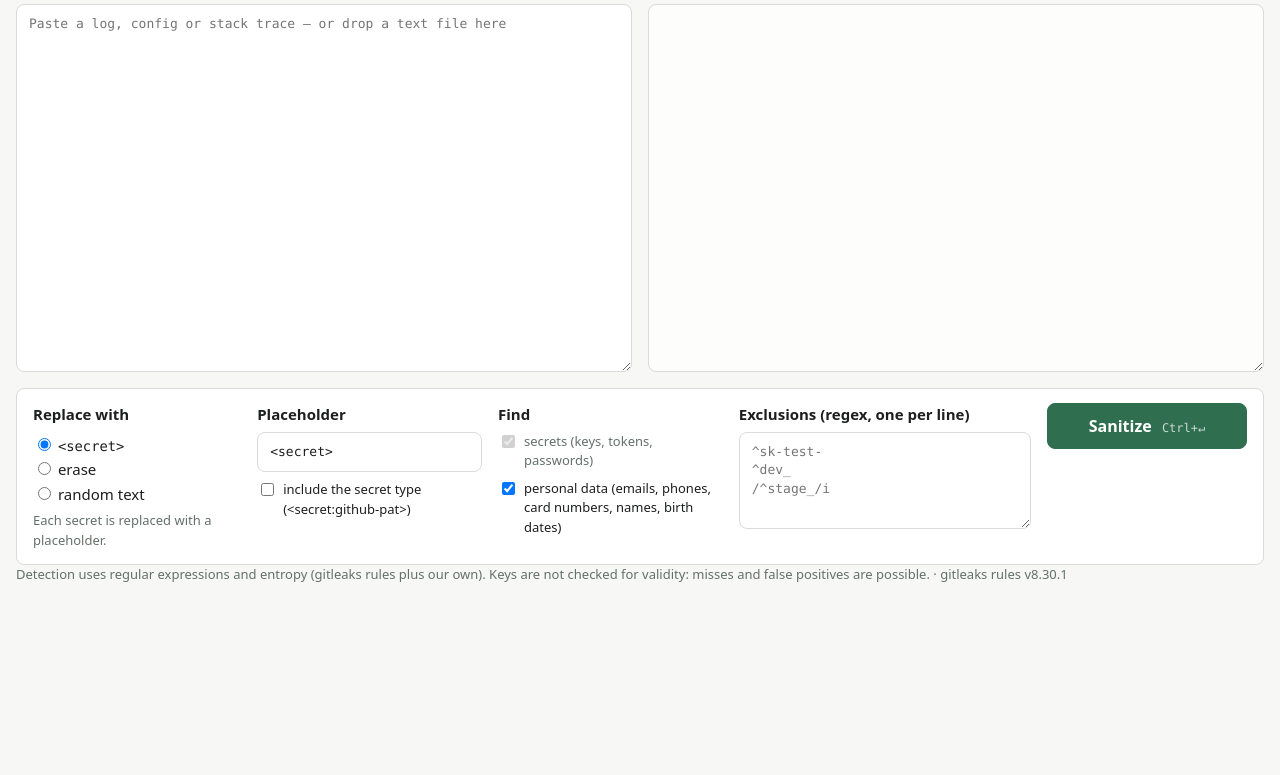
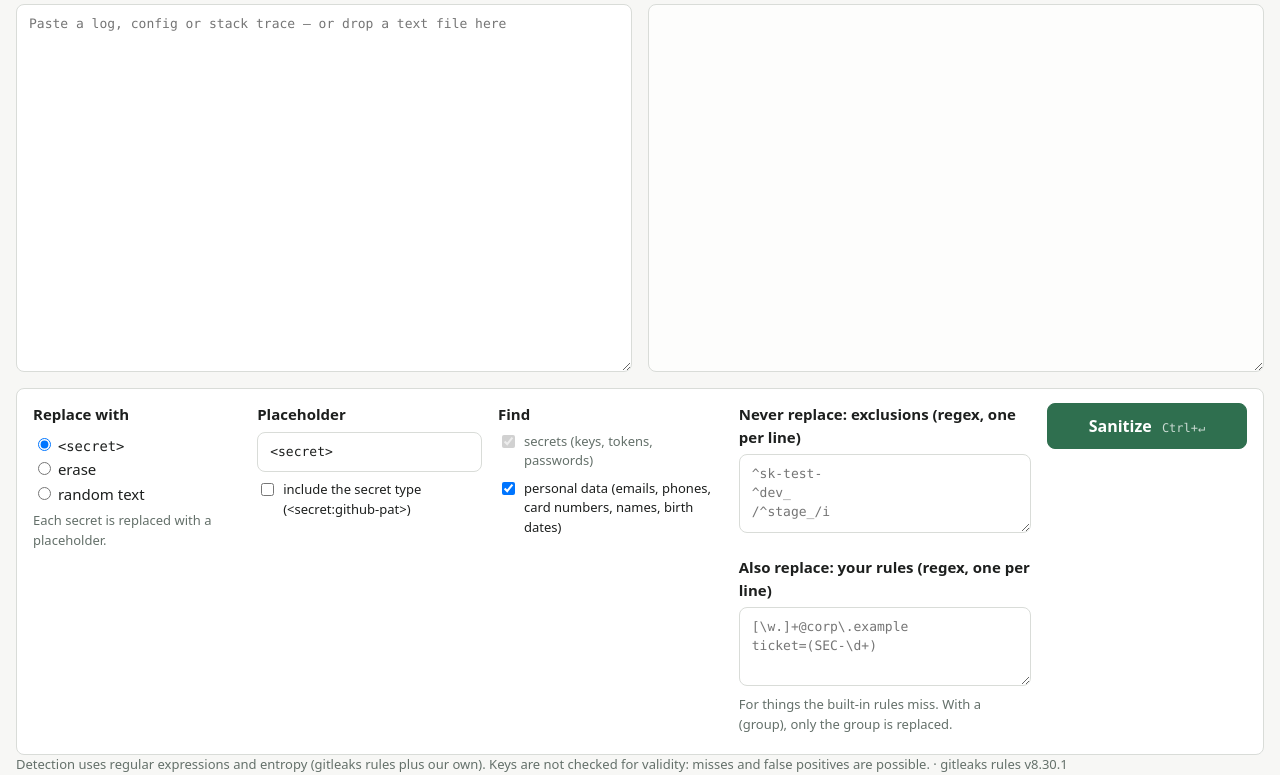
Before and after one commit to apxangels/sanitar, a website built with Vite: page apps/web/index.html in a window 1280 px wide. Shown: the part 93-868 px from the top of the page. Before the commit the page ends 800 px from the top, so only its background shows below. Built offline with nearby package versions, Linux system fonts and the light colour scheme.

Commit message:
add features

```diff
--- a/apps/web/index.html
+++ b/apps/web/index.html
@@ -58,11 +58,20 @@
           <label class="check"><input type="checkbox" id="pii" /> <span data-i18n="detectPii"></span></label>
         </fieldset>
 
-        <fieldset class="exclusions">
-          <legend><label for="exclusions" data-i18n="exclusionsLabel"></label></legend>
-          <textarea id="exclusions" rows="4" wrap="off" spellcheck="false" data-i18n-placeholder="exclusionsPlaceholder"></textarea>
-          <ul class="errors small" id="exclusion-errors"></ul>
-        </fieldset>
+        <div class="rules">
+          <fieldset class="exclusions">
+            <legend><label for="exclusions" data-i18n="exclusionsLabel"></label></legend>
+            <textarea id="exclusions" rows="3" wrap="off" spellcheck="false" data-i18n-placeholder="exclusionsPlaceholder"></textarea>
+            <ul class="errors small" id="exclusion-errors"></ul>
+          </fieldset>
+
+          <fieldset class="extra-rules">
+            <legend><label for="extra-rules" data-i18n="extraRulesLabel"></label></legend>
+            <textarea id="extra-rules" rows="3" wrap="off" spellcheck="false" data-i18n-placeholder="extraRulesPlaceholder" aria-describedby="extra-rules-hint"></textarea>
+            <p class="muted small hint" id="extra-rules-hint" data-i18n="extraRulesHint"></p>
+            <ul class="errors small" id="extra-rule-errors"></ul>
+          </fieldset>
+        </div>
 
         <div class="run">
           <button type="button" id="run" class="primary"><span data-i18n="run"></span> <kbd id="shortcut"></kbd></button>
--- a/apps/web/src/i18n/en.ts
+++ b/apps/web/src/i18n/en.ts
@@ -21,8 +21,11 @@ export const en = {
   detectLabel: "Find",
   detectSecrets: "secrets (keys, tokens, passwords)",
   detectPii: "personal data (emails, phones, card numbers, names, birth dates)",
-  exclusionsLabel: "Exclusions (regex, one per line)",
+  exclusionsLabel: "Never replace: exclusions (regex, one per line)",
   exclusionsPlaceholder: "^sk-test-\n^dev_\n/^stage_/i",
+  extraRulesLabel: "Also replace: your rules (regex, one per line)",
+  extraRulesPlaceholder: "[\\w.]+@corp\\.example\nticket=(SEC-\\d+)",
+  extraRulesHint: "For things the built-in rules miss. With a (group), only the group is replaced.",
   exclusionError: (line: number, message: string) => `Line ${line}: ${message}`,
   run: "Sanitize",
   counter: (found: number, replaced: number, excluded: number) =>
--- a/apps/web/src/main.ts
+++ b/apps/web/src/main.ts
@@ -1,6 +1,7 @@
 import "./style.css";
 import {
   compileExclusions,
+  compileUserRules,
   GITLEAKS_VERSION,
   MAX_INPUT_BYTES,
   sanitize,
@@ -33,6 +34,8 @@ const withType = $<HTMLInputElement>("with-type");
 const piiToggle = $<HTMLInputElement>("pii");
 const exclusions = $<HTMLTextAreaElement>("exclusions");
 const exclusionErrors = $<HTMLUListElement>("exclusion-errors");
+const extraRules = $<HTMLTextAreaElement>("extra-rules");
+const extraRuleErrors = $<HTMLUListElement>("extra-rule-errors");
 const runBtn = $<HTMLButtonElement>("run");
 const counter = $<HTMLParagraphElement>("counter");
 const runError = $<HTMLParagraphElement>("run-error");
@@ -57,6 +60,7 @@ function readSettings(): Settings {
     placeholder: placeholderInput.value,
     placeholderWithType: withType.checked,
     exclusions: exclusions.value,
+    extraRules: extraRules.value,
     pii: piiToggle.checked,
   };
 }
@@ -66,9 +70,11 @@ function renderSettings(): void {
   placeholderInput.value = settings.placeholder;
   withType.checked = settings.placeholderWithType;
   exclusions.value = settings.exclusions;
+  extraRules.value = settings.extraRules;
   piiToggle.checked = settings.pii;
   updateModeUi();
   validateExclusions();
+  validateExtraRules();
 }
 
 function updateModeUi(): void {
@@ -94,23 +100,43 @@ exclusions.addEventListener("input", () => {
   onSettingsChange();
   validateExclusions();
 });
+extraRules.addEventListener("input", () => {
+  onSettingsChange();
+  validateExtraRules();
+});
 
 function exclusionLines(): string[] {
   return exclusions.value.split("\n");
 }
 
-/** Shows invalid exclusion regexes as you type. */
-function validateExclusions(): void {
-  const { errors } = compileExclusions(exclusionLines());
-  exclusionErrors.replaceChildren(
+function extraRuleLines(): string[] {
+  return extraRules.value.split("\n");
+}
+
+function showPatternErrors(
+  field: HTMLTextAreaElement,
+  list: HTMLUListElement,
+  errors: readonly { line: number; message: string }[],
+): void {
+  list.replaceChildren(
     ...errors.map((e) => {
       const li = document.createElement("li");
       li.textContent = t.exclusionError(e.line, e.message);
       return li;
     }),
   );
-  exclusions.classList.toggle("invalid", errors.length > 0);
-  exclusions.setAttribute("aria-invalid", String(errors.length > 0));
+  field.classList.toggle("invalid", errors.length > 0);
+  field.setAttribute("aria-invalid", String(errors.length > 0));
+}
+
+/** Shows invalid exclusion regexes as you type. */
+function validateExclusions(): void {
+  showPatternErrors(exclusions, exclusionErrors, compileExclusions(exclusionLines()).errors);
+}
+
+/** Same for user rules, compiled by core exactly as sanitize() will. */
+function validateExtraRules(): void {
+  showPatternErrors(extraRules, extraRuleErrors, compileUserRules(extraRuleLines()).errors);
 }
 
 // ---------------------------------------------------------------- processing
@@ -161,6 +187,7 @@ function run(): void {
       placeholder: s.placeholder,
       placeholderWithType: s.placeholderWithType,
       exclusions: exclusionLines(),
+      extraRules: extraRuleLines(),
       pii: s.pii,
     });
   } catch {
--- a/apps/web/src/settings.ts
+++ b/apps/web/src/settings.ts
@@ -9,6 +9,8 @@ export interface Settings {
   placeholder: string;
   placeholderWithType: boolean;
   exclusions: string;
+  /** user rules: extra regexes to replace, one per line (core extraRules) */
+  extraRules: string;
   /** also find personal data (emails, phones, cards, names) */
   pii: boolean;
 }
@@ -20,6 +22,7 @@ export const defaults: Settings = {
   placeholder: "<secret>",
   placeholderWithType: false,
   exclusions: "",
+  extraRules: "",
   pii: true,
 };
 
@@ -33,6 +36,7 @@ export function loadSettings(): Settings {
       placeholder: typeof v.placeholder === "string" ? v.placeholder : defaults.placeholder,
       placeholderWithType: typeof v.placeholderWithType === "boolean" ? v.placeholderWithType : defaults.placeholderWithType,
       exclusions: typeof v.exclusions === "string" ? v.exclusions : defaults.exclusions,
+      extraRules: typeof v.extraRules === "string" ? v.extraRules : defaults.extraRules,
       pii: typeof v.pii === "boolean" ? v.pii : defaults.pii,
     };
   } catch {
@@ -42,9 +46,9 @@ export function loadSettings(): Settings {
 
 export function saveSettings(s: Settings): void {
   // explicit field list so nothing else (like the text) can slip in
-  const { mode, placeholder, placeholderWithType, exclusions, pii } = s;
+  const { mode, placeholder, placeholderWithType, exclusions, extraRules, pii } = s;
   try {
-    localStorage.setItem(KEY, JSON.stringify({ mode, placeholder, placeholderWithType, exclusions, pii }));
+    localStorage.setItem(KEY, JSON.stringify({ mode, placeholder, placeholderWithType, exclusions, extraRules, pii }));
   } catch {
     // storage disabled/full: settings just won't persist
   }
--- a/apps/web/src/style.css
+++ b/apps/web/src/style.css
@@ -108,7 +108,9 @@ legend { font-weight: 600; padding: 0; margin-bottom: 6px; }
 .detect .check:first-of-type { margin-top: 0; }
 .check:has(input:disabled) { cursor: default; color: var(--muted); }
 .dim { opacity: 0.5; }
-#exclusions { resize: vertical; min-height: 76px; }
+#exclusions, #extra-rules { resize: vertical; min-height: 60px; }
+.rules { display: grid; gap: 12px; min-width: 0; }
+.hint { margin: 4px 0 0; }
 .errors { list-style: none; margin: 6px 0 0; padding: 0; color: var(--danger); }
 .errors li { background: var(--danger-soft); border-radius: 4px; padding: 2px 6px; margin-top: 4px; font-family: var(--mono); font-size: 12px; overflow-wrap: anywhere; }
 
```
Also changed, not shown: README.md.
